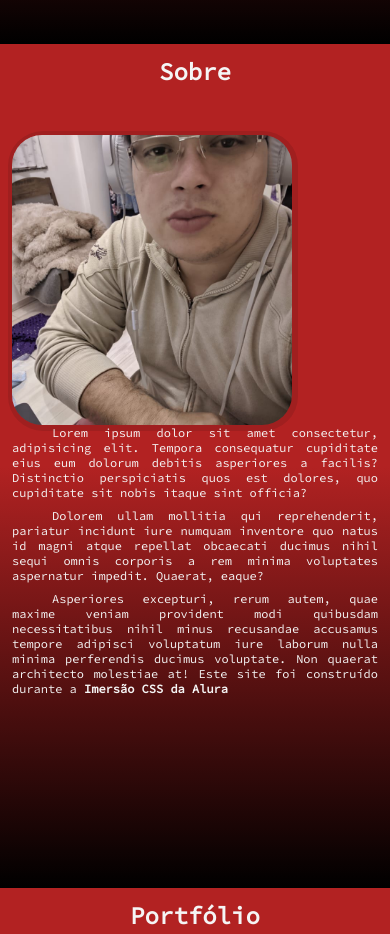
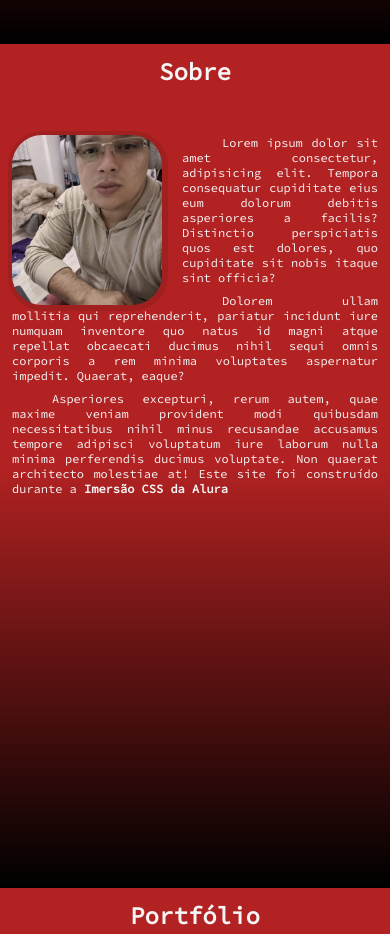
Before and after one commit to shelsonx/imersaocss, a plain HTML site: page index.html in a window 390 px wide. Shown: the part 800-1734 px from the top of the page. Drawn offline with Linux system fonts and the light colour scheme.

Commit message:
Add files via upload

```diff
--- a/css/estilos.css
+++ b/css/estilos.css
@@ -113,7 +113,8 @@ body{
   .portifolio{
     padding: 1em;
     min-height: 100vh;
-    margin: 0 auto;
+    margin-left: auto;
+    margin-right: auto;
     max-width: 850px;
   }
 
@@ -125,6 +126,17 @@ body{
   @media (min-width: 560px){
     .portifolio .grid{
       grid-template-columns: 240px 240px;
+    }
+  }
+
+  @media (max-width: 600px){
+    .sobre img{
+      max-width: 150px;
+      max-height: 170px;
+    }
+
+    .sobre p{
+      font-size: 0.5em;
     }
   }
 
@@ -174,10 +186,12 @@ body{
     text-align: center;
   }
 
+
   .sobre p{
     text-align: justify;
     text-indent: 40px;
     margin-bottom: 8px;
+    font-size: 1em;
 
   }
 
@@ -192,6 +206,7 @@ body{
     font-style: italic;
   }
 
+
   .sobre img{
     float: left;
     margin-right: 20px;
```
